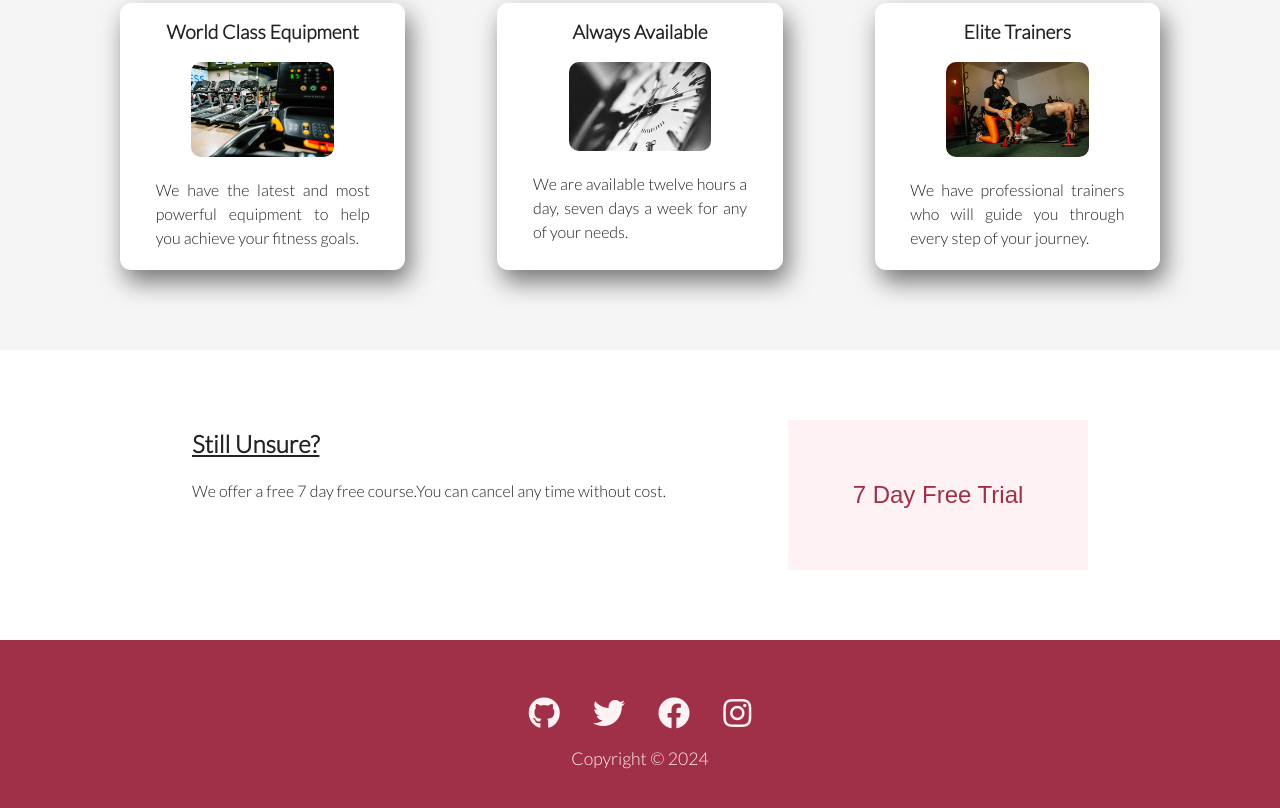
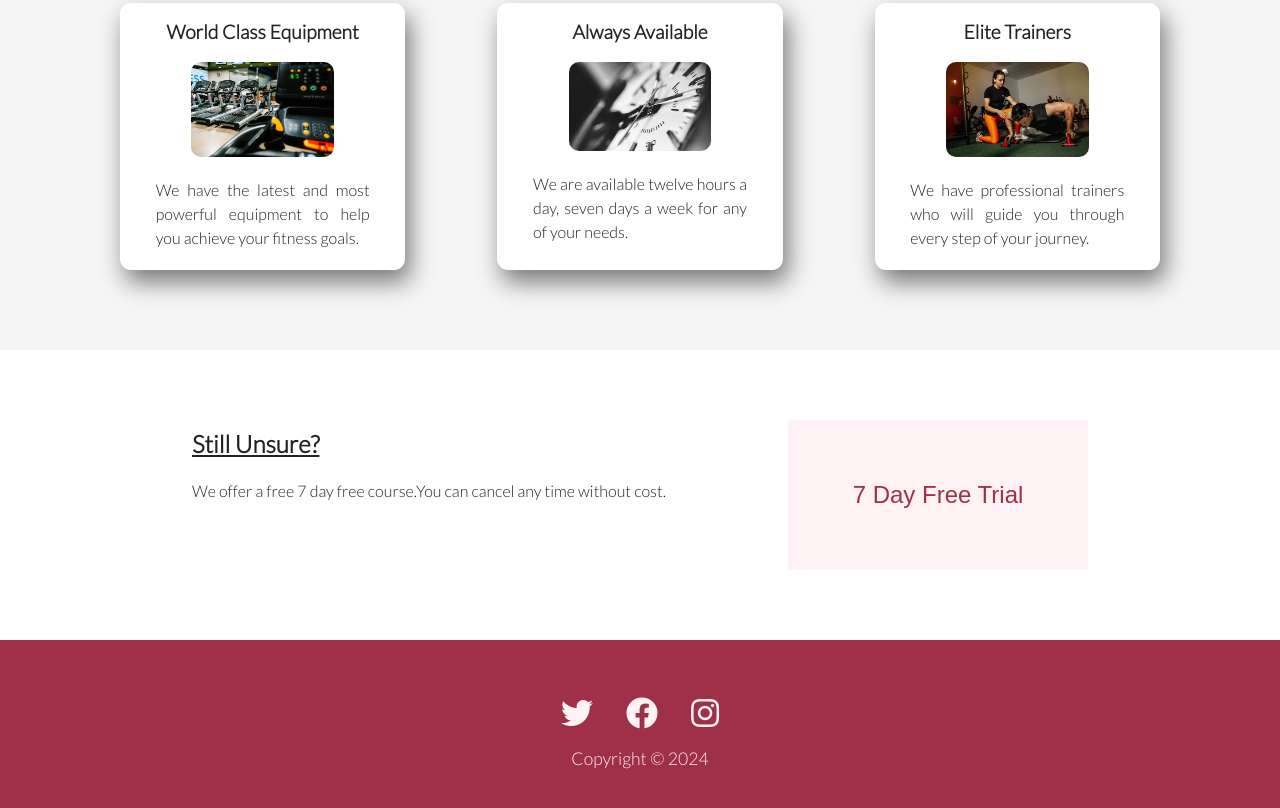
Before and after one commit to 169398/Health-and-fitness, a plain HTML site: page index.html in a window 1280 px wide. Shown: the part 572-1380 px from the top of the page. Drawn offline with Linux system fonts and the light colour scheme.

Commit message:
Update index.html

```diff
--- a/index.html
+++ b/index.html
@@ -15,7 +15,7 @@
 <body>
     <!-- Navbar -->
     <navbar class="navbar">
-        <div class="container flex">
+<div class="container flex">
             <div class="navbar-logo flex">
                 <h2>Health & Fitness</h2>
                 <h2 class="navbar-academy">Academy</h2>
@@ -75,7 +75,6 @@
     <footer class="footer">
         <div class="container flex">
             <div class="social">
-                <a href="#"><i class="fab fa-github fa-2x"></i></a>
                 <a href="#"><i class="fab fa-twitter fa-2x"></i></a>
                 <a href="#"><i class="fab fa-facebook fa-2x"></i></a>
                 <a href="#"><i class="fab fa-instagram fa-2x"></i></a>
```
